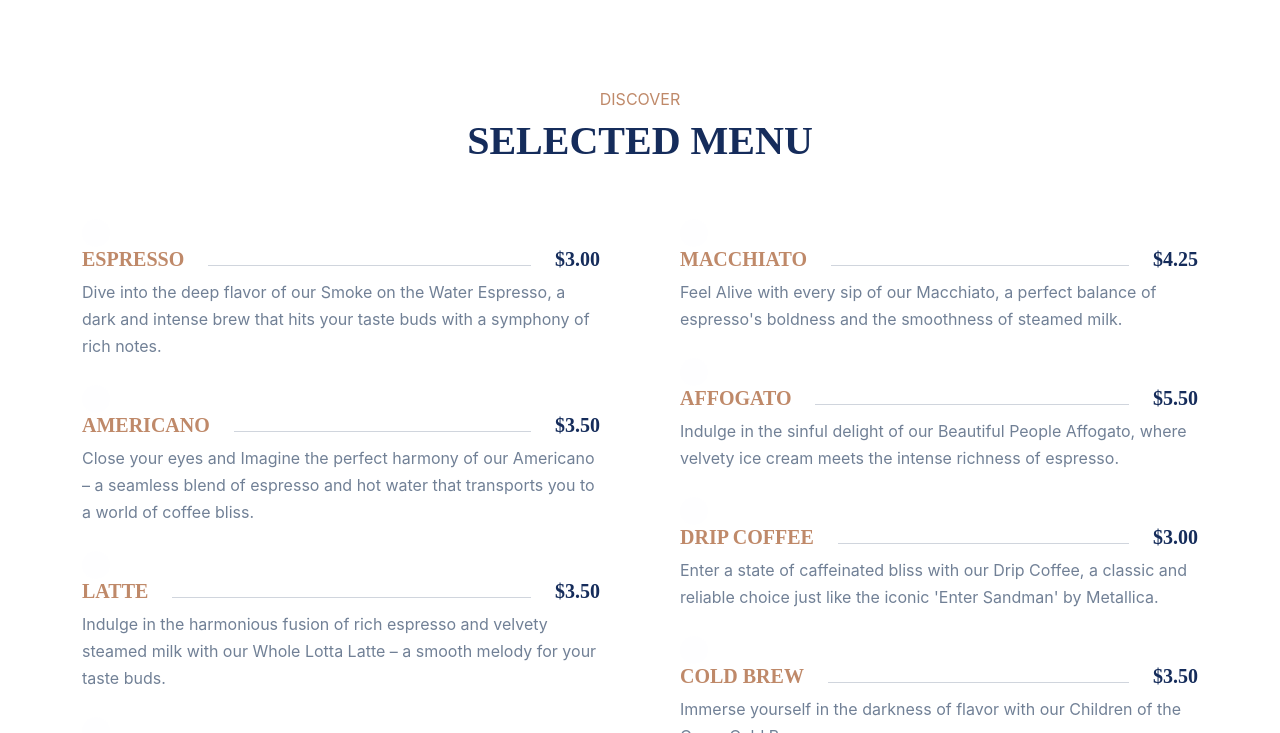
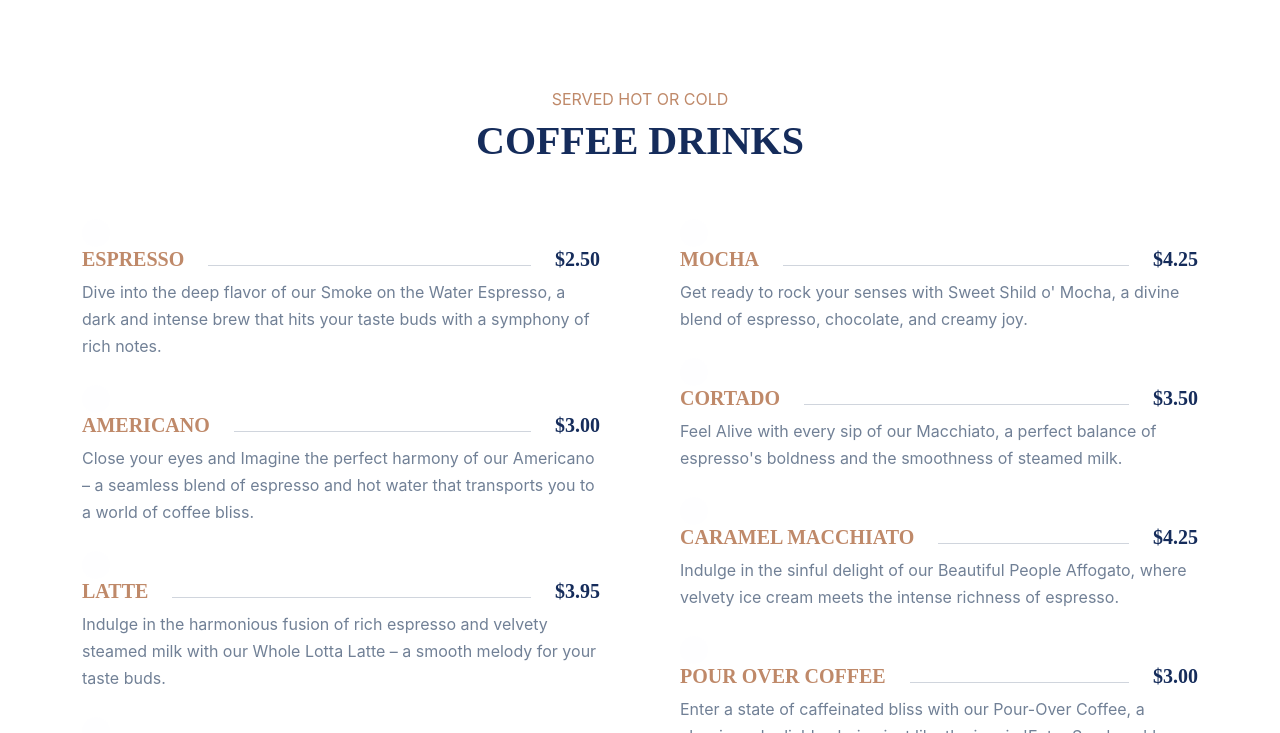
Before and after one commit to Roast-N-Roll/site, a Jekyll site: the page built from index.markdown, in a window 1280 px wide and 900 px high, scrolled down 737 px, cut to the strip 167-900 px from the top of the window. Built offline with Jekyll 4.4.1, drawn with Linux system fonts in a browser that asks for light colours; some of the changed text lies outside the part shown.

Commit message:
Update menu

```diff
--- a/_data/menu.yml
+++ b/_data/menu.yml
@@ -1,34 +1,36 @@
 column_left:
   - name: ESPRESSO
     description: Dive into the deep flavor of our Smoke on the Water Espresso, a dark and intense brew that hits your taste buds with a symphony of rich notes.
-    price: $3.00
+    price: $2.50
   - name: AMERICANO
     description: Close your eyes and Imagine the perfect harmony of our Americano – a seamless blend of espresso and hot water that transports you to a world of coffee bliss.
-    price: $3.50
+    price: $3.00
   - name: LATTE
     description: Indulge in the harmonious fusion of rich espresso and velvety steamed milk with our Whole Lotta Latte – a smooth melody for your taste buds.
-    price: $3.50
+    price: $3.95
   - name: CAPPUCCINO
     description: Embrace the aroma and taste of our Smell Like a Teen Cappuccino – a delightful blend that'll transport you back to carefree days.
-    price: $4.50
-  - name: MOCHA
-    description: Get ready to rock your senses with Sweet Shild o' Mocha, a divine blend of espresso, chocolate, and creamy joy.
-    price: $4.00
+    price: $3.95
 
 
 column_right:
-  - name: MACCHIATO
+  - name: MOCHA
+    description: Get ready to rock your senses with Sweet Shild o' Mocha, a divine blend of espresso, chocolate, and creamy joy.
+    price: $4.25
+  - name: CORTADO
     description: Feel Alive with every sip of our Macchiato, a perfect balance of espresso's boldness and the smoothness of steamed milk.
+    price: $3.50
+  - name: CARAMEL MACCHIATO
+    description: Indulge in the sinful delight of our Beautiful People Affogato, where velvety ice cream meets the intense richness of espresso.
     price: $4.25
-  - name: AFFOGATO
-    description: Indulge in the sinful delight of our Beautiful People Affogato, where velvety ice cream meets the intense richness of espresso.
-    price: $5.50
-  - name: DRIP COFFEE
-    description: Enter a state of caffeinated bliss with our Drip Coffee, a classic and reliable choice just like the iconic 'Enter Sandman' by Metallica.
+  - name: POUR OVER COFFEE
+    description: Enter a state of caffeinated bliss with our Pour-Over Coffee, a classic and reliable choice just like the iconic 'Enter Sandman' by Metallica.
     price: $3.00
-  - name: COLD BREW
-    description: Immerse yourself in the darkness of flavor with our Children of the Grave Cold Brew.
-    price: $3.50
-  - name: ICED COFFEE
-    description: Stay cool and Practice What You Preach with our refreshing Iced Coffee, an invigorating blend that keeps you grooving to the beat.
-    price: $3.50
+
+
+  #- name: COLD BREW
+  #  description: Immerse yourself in the darkness of flavor with our Children of the Grave Cold Brew.
+  #  price: $3.50
+  #- name: ICED COFFEE
+  #  description: Stay cool and Practice What You Preach with our refreshing Iced Coffee, an invigorating blend that keeps you grooving to the beat.
+  #  price: $3.50
--- a/_includes/menu.html
+++ b/_includes/menu.html
@@ -2,8 +2,8 @@
   <div class="container">
     <div class="row section-heading justify-content-center">
       <div class="col-lg-8 text-center">
-        <p class="text-primary title-01 m-0">DISCOVER</p>
-        <h3 class="h1 pt-1">SELECTED MENU</h3>
+        <p class="text-primary title-01 m-0">SERVED HOT OR COLD</p>
+        <h3 class="h1 pt-1">COFFEE DRINKS</h3>
       </div>
     </div>
     <div class="row gx-md-10">
@@ -38,4 +38,50 @@
       </div>
     </div>
   </div>
+
+  <div class="container">
+    <div class="row section-heading justify-content-center">
+      <div class="col-lg-8 text-center">
+        <h3 class="h1 pt-1">OTHER DRINKS</h3>
+      </div>
+    </div>
+    <div class="row gx-md-10">
+      <div class="col-md-6">
+        <ul class="list-unstyled">
+          {% for item in site.data.other_drinks.column_left %}
+            <a class="btn btn-light-soft fs-xs p-0 icon-xs rounded-circle me-2" href="{{ item.link }}"><i class="bi-{{ item.name }}"></i> </a>
+            <li class="pb-4">
+              <div class="d-flex align-items-baseline pb-2">
+                <h6 class="m-0 pe-4 h5 text-primary">{{ item.name }}</h6><span
+                  class="border-bottom flex-grow-1"></span> <span class="ps-4 h5 m-0">{{ item.price }}</span>
+              </div>
+              <p class="m-0">{{ item.description }}</p>
+            </li>
+          {% endfor %}
+        </ul>
+      </div>
+
+      <div class="col-md-6">
+        <ul class="list-unstyled">
+          {% for item in site.data.other_drinks.column_right %}
+            <a class="btn btn-light-soft fs-xs p-0 icon-xs rounded-circle me-2" href="{{ item.link }}"><i class="bi-{{ item.name }}"></i> </a>
+            <li class="pb-4">
+              <div class="d-flex align-items-baseline pb-2">
+                <h6 class="m-0 pe-4 h5 text-primary">{{ item.name }}</h6><span
+                  class="border-bottom flex-grow-1"></span> <span class="ps-4 h5 m-0">{{ item.price }}</span>
+              </div>
+              <p class="m-0">{{ item.description }}</p>
+            </li>
+          {% endfor %}
+        </ul>
+      </div>
+    </div>
+
+    <!-- Notes -->
+    <div class="row section-heading justify-content-center">
+      <div class="col-lg-8 text-center">
+        <p class="text-primary title-01 m-0">Organic whole milk, almond milk, and oat milk available.</p>
+      </div>
+    </div>
+  </div>
 </section>
--- a/_layouts/home.html
+++ b/_layouts/home.html
@@ -20,13 +20,60 @@
 
       {% include menu.html %}
 
-      <section class="section bg-cover bg-no-repeat bg-center bg-fixed" style="background-image: url(assets/background-unsplash.jpg);">
+      <section class="section bg-fixed bg-no-repeat bg-center bg-cover" style="background-image: url(assets/background-unsplash.jpg);">
         <div class="container">
-          <div class="row justify-content-center">
-            <div class="col-lg-7 text-center">
-              <p class="text-white title-01 m-0">COME ROAST N' ROLL WITH US</p>
-              <h3 class="display-3 text-white pt-2 m-0 lh-1">Experience the thrill of coffee like never before!</h3>
+          <div class="row justify-content-center section-heading">
+            <div class="col-lg-6 text-center">
+              <h6 class="text-white">DECADENT RECEPIES OR CLASSICS WIHT A TWIST</h6>
+              <h2 class="text-white display-4">Roast n' Roll Especials</h2>
             </div>
+          </div>
+          <div class="row gy-4">
+            <div class="col-sm-6 col-lg-3">
+              <div class="bg-black bg-opacity-20 p-4 blur-lg fixed-height-col">
+                <div class="icon-lg bg-primary bg-opacity-70 blur-md text-white mb-5 rounded">
+                  <i class="bi-check-circle-fill"></i>
+                </div>
+                <h5 class="h5 text-white">MRS. EVA</h5>
+                <p class="fs-lg text-white text-opacity-75">
+                  Crafted with the rich intensity of espresso and a touch of boldness from evaporated milk, this “cortadito” is an ode to depth and contrast.
+                </p>
+              </div>
+            </div>
+            <div class="col-sm-6 col-lg-3">
+              <div class="bg-black bg-opacity-20 p-4 blur-lg fixed-height-col">
+                <div class="icon-lg bg-primary bg-opacity-70 blur-md text-white mb-5 rounded">
+                  <i class="bi-check-circle-fill"></i>
+                </div>
+                <h5 class="h5 text-white">CAFE BOMBON</h5>
+                <p class="fs-lg text-white text-opacity-75">
+                  Café Bombón, a harmonious fusion of bold and sweet, artfully combines a single shot of robust espresso with a velvety embrace of condensed milk.
+                </p>
+              </div>
+            </div>
+            <div class="col-sm-6 col-lg-3">
+              <div class="bg-black bg-opacity-20 p-4 blur-lg fixed-height-col">
+                <div class="icon-lg bg-primary bg-opacity-70 blur-md text-white mb-5 rounded">
+                  <i class="bi-check-circle-fill"></i>
+                </div>
+                <h5 class="h5 text-white">CAFE TRES LECHES</h5>
+                <p class="fs-lg text-white text-opacity-75">
+                  Introducing Café Tres Leches Latte, a masterpiece born from a blend of flavors that celebrate both the coffee and dessert realms.
+                </p>
+              </div>
+            </div>
+            <div class="col-sm-6 col-lg-3">
+              <div class="bg-black bg-opacity-20 p-4 blur-lg fixed-height-col">
+                <div class="icon-lg bg-primary bg-opacity-70 blur-md text-white mb-5 rounded">
+                  <i class="bi-check-circle-fill"></i>
+                </div>
+                <h5 class="h5 text-white">Rn'R AFFOGATO</h5>
+                <p class="fs-lg text-white text-opacity-75">
+                  A thrilling twist on the timeless classic. Delightful creation; starts with a shot of robust espresso poured lovingly over a scoop of velvety vanilla ice cream.
+                </p>
+              </div>
+            </div>
+          </div>
         </div>
       </section>
     </main>
```
Also changed, not shown: _data/other_drinks.yml (added, +11 -0 lines), assets/css/style.css.
